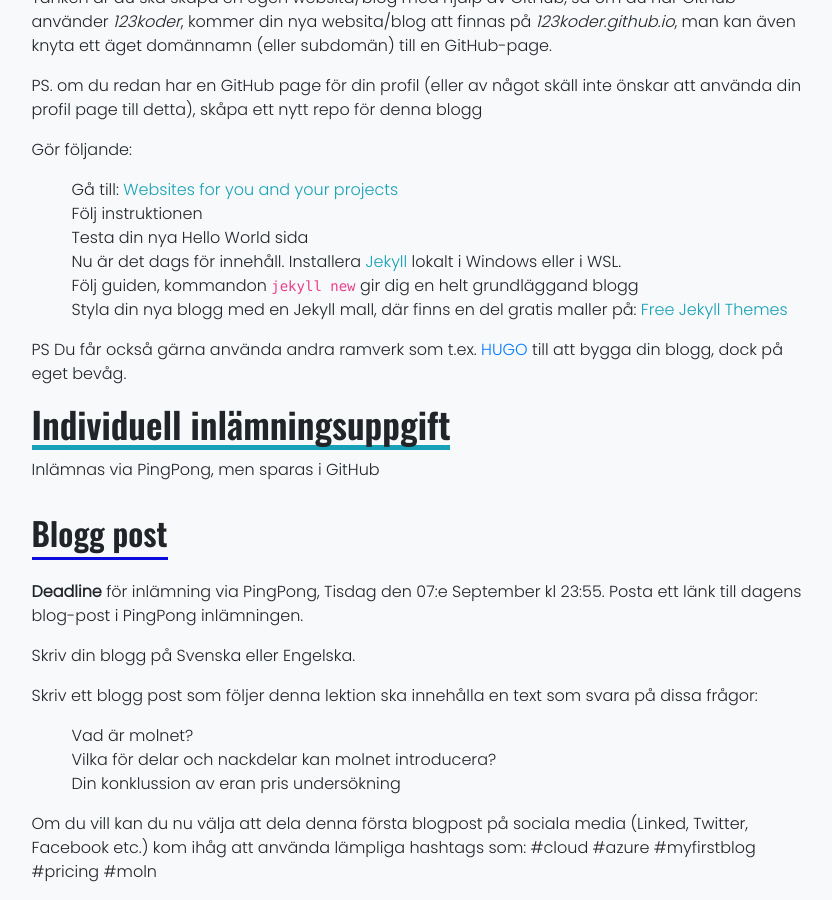
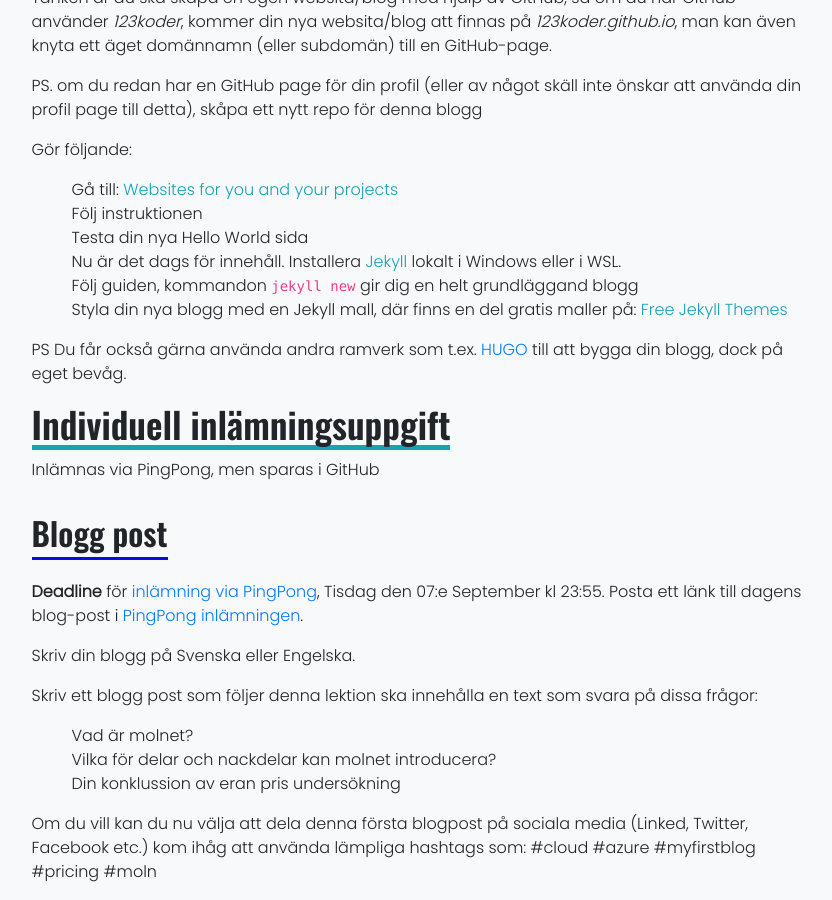
Before and after one commit to PGBSNH20/PGBSNH20-molnapplikationer, a Jekyll site: the page built from lectures/01-introduction.md, in a window 1280 px wide and 900 px high, scrolled down 3914 px. Shown: the whole window, without its empty margins (220-1052 px from the left). Built offline with Jekyll 4.4.1, drawn with Linux system fonts in a browser that asks for light colours; nearby versions of some CDN libraries; part of the change alters nothing that is shown.

```diff
--- a/lectures/01-introduction.md
+++ b/lectures/01-introduction.md
@@ -71,7 +71,7 @@ Inlämnas via PingPong, men sparas i GitHub
 
 ## Blogg post
 
-**Deadline** för inlämning via PingPong, Tisdag den 07:e September kl 23:55. Posta ett länk till dagens blog-post i PingPong inlämningen.
+**Deadline** för [inlämning via PingPong](https://yh.pingpong.se/courseId/13405/content.do?id=5985657), Tisdag den 07:e September kl 23:55. Posta ett länk till dagens blog-post i [PingPong inlämningen](https://yh.pingpong.se/courseId/13405/content.do?id=5985657).
 
 Skriv din blogg på Svenska eller Engelska.
 
```
